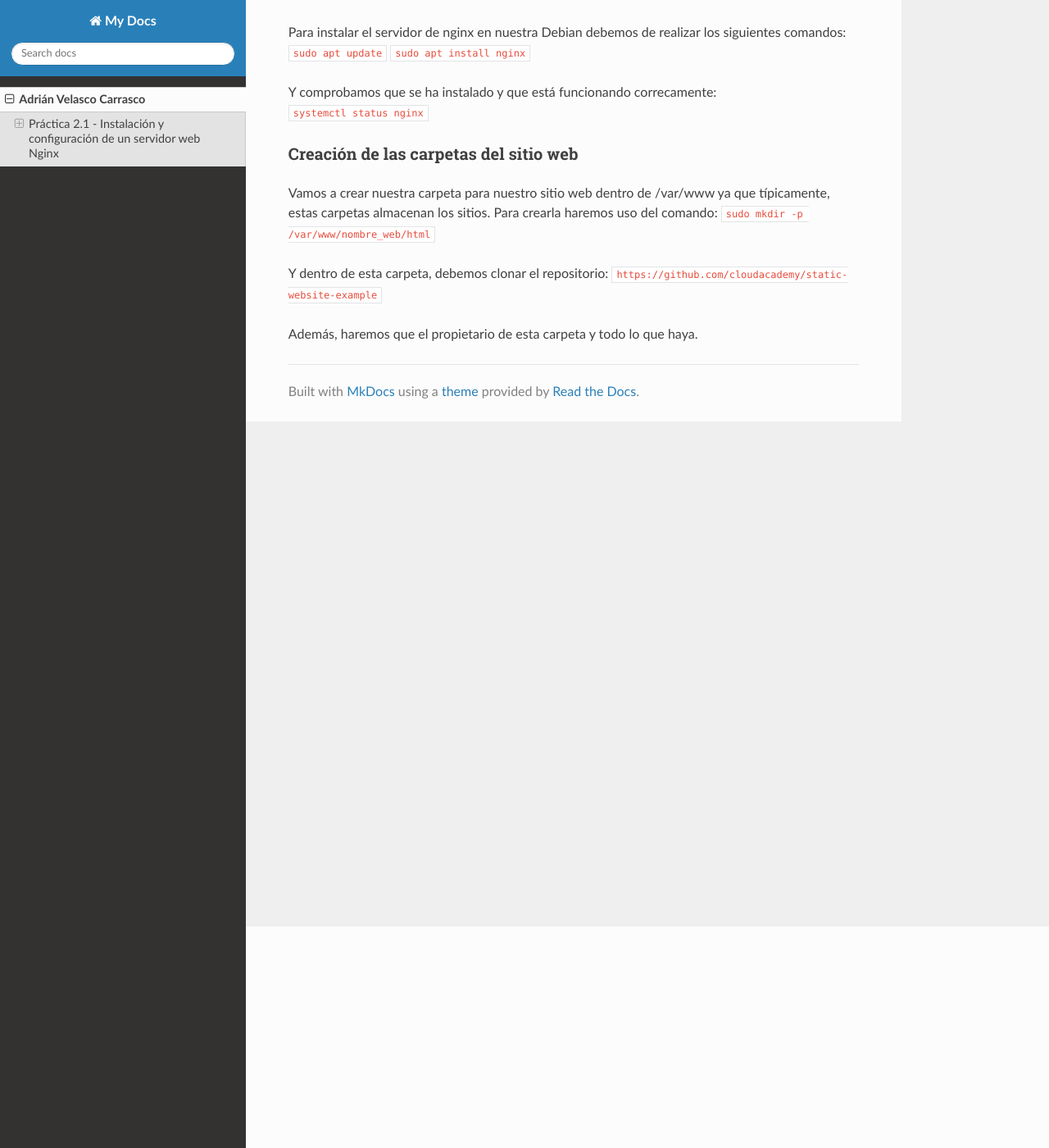
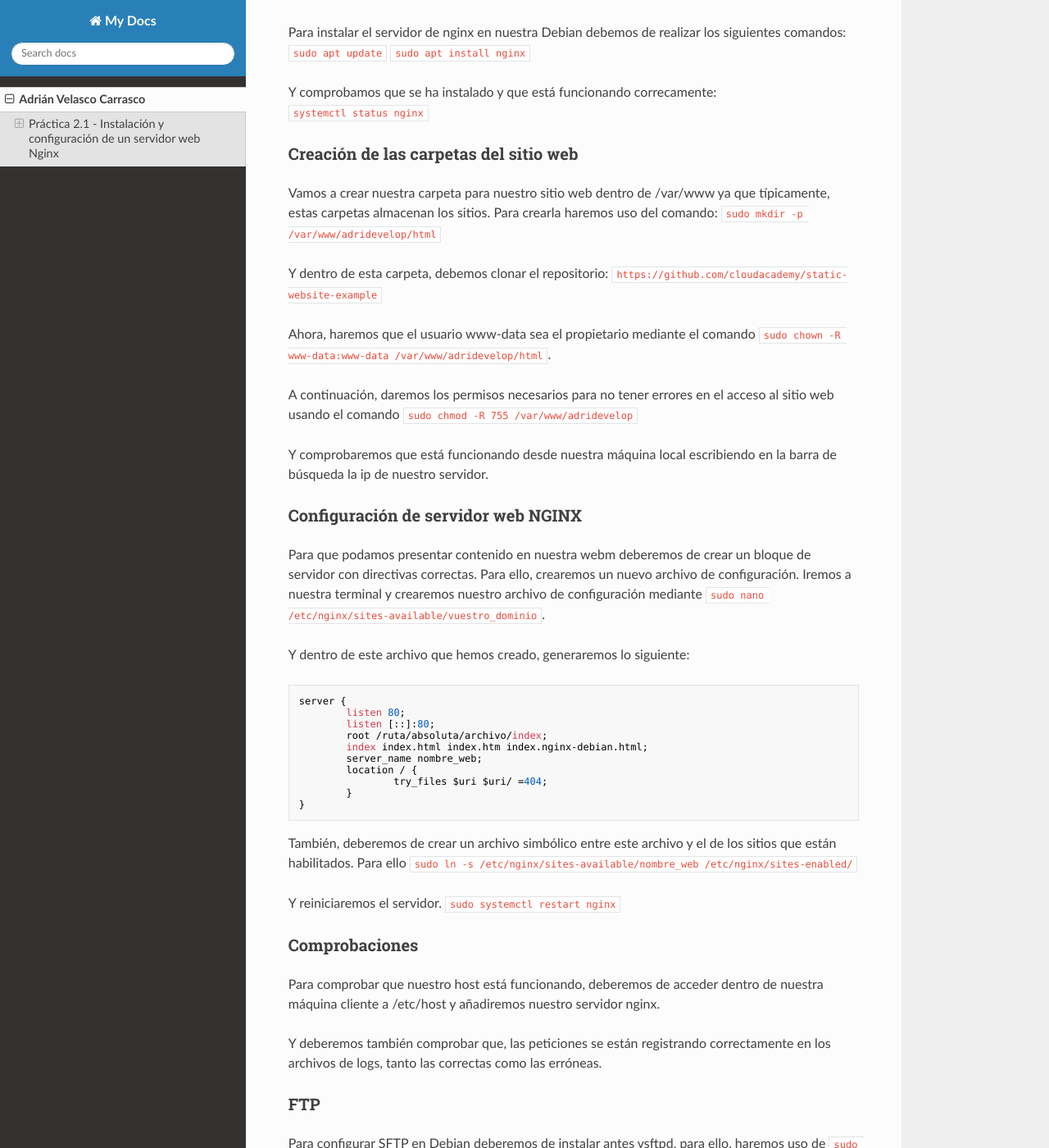
Before and after one commit to adriDevelop/adriDevelop.github.io, an MkDocs documentation site: the page built from docs/index.md, in a window 1280 px wide and 1400 px high, scrolled down 270 px. Shown: the whole window at 82% size. Built offline with MkDocs 1.6.1, drawn with Linux system fonts in a browser that asks for light colours; nearby versions of some CDN libraries; some of the changed text lies outside the part shown.

Commit message:
Termino documentación. Faltan Capturas.

````diff
--- a/docs/index.md
+++ b/docs/index.md
@@ -14,8 +14,62 @@ Y comprobamos que se ha instalado y que está funcionando correcamente: <br>
 ### Creación de las carpetas del sitio web
 
 Vamos a crear nuestra carpeta para nuestro sitio web dentro de /var/www ya que típicamente, estas carpetas almacenan los sitios.
-Para crearla haremos uso del comando: `sudo mkdir -p /var/www/nombre_web/html`
+Para crearla haremos uso del comando: `sudo mkdir -p /var/www/adridevelop/html`
 
 Y dentro de esta carpeta, debemos clonar el repositorio: `https://github.com/cloudacademy/static-website-example`
 
-Además, haremos que el propietario de esta carpeta y todo lo que haya.
+Ahora, haremos que el usuario www-data sea el propietario mediante el comando `sudo chown -R www-data:www-data /var/www/adridevelop/html`.
+
+A continuación, daremos los permisos necesarios para no tener errores en el acceso al sitio web usando el comando `sudo chmod -R 755 /var/www/adridevelop`
+
+Y comprobaremos que está funcionando desde nuestra máquina local escribiendo en la barra de búsqueda la ip de nuestro servidor.
+
+### Configuración de servidor web NGINX
+
+Para que podamos presentar contenido en nuestra webm deberemos de crear un bloque de servidor con directivas correctas. Para ello, crearemos un nuevo archivo de configuración. Iremos a nuestra terminal y crearemos nuestro archivo de configuración mediante `sudo nano /etc/nginx/sites-available/vuestro_dominio`.
+
+Y dentro de este archivo que hemos creado, generaremos lo siguiente:
+
+```
+server {
+        listen 80;
+        listen [::]:80;
+        root /ruta/absoluta/archivo/index;
+        index index.html index.htm index.nginx-debian.html;
+        server_name nombre_web;
+        location / {
+                try_files $uri $uri/ =404;
+        }
+}
+```
+
+También, deberemos de crear un archivo simbólico entre este archivo y el de los sitios que están habilitados. Para ello `sudo ln -s /etc/nginx/sites-available/nombre_web /etc/nginx/sites-enabled/`
+
+Y reiniciaremos el servidor. `sudo systemctl restart nginx`
+
+### Comprobaciones
+
+Para comprobar que nuestro host está funcionando, deberemos de acceder dentro de nuestra máquina cliente a /etc/host y añadiremos nuestro servidor nginx.
+
+Y deberemos también comprobar que, las peticiones se están registrando correctamente en los archivos de logs, tanto las correctas como las erróneas.
+
+### FTP
+
+Para configurar SFTP en Debian deberemos de instalar antes vsftpd, para ello, haremos uso de `sudo apt-get install vsftpd`
+
+Tras eso, crearemos una carpeta en nuestro home de Debian llamada ftp. `mkdir /home/adrian-alumno/ftp`
+
+Tras eso, deberemos de crear los certificados de seguridad necesarios mediante `sudo openssl req -x509 -nodes -days 365 -newkey rsa:2048 -keyout /etc/ssl/private/vsftpd.pem -out /etc/ssl/private/vsftpd.pem`
+
+Y una vez realizados estos pasos, deberemos de editar el documento /etc/vsftpd.conf de la siguiente manera: `sudo nano /etc/vsftpd.conf`
+
+
+Y guardaremos los cambios y reiniciaremos el servidor. `sudo systemctl restart -now vsftpd`
+
+
+Tras esta configuración, instalaremos FileZilla y haremos una operación ftp a nuestro servidor. Para ello, deberemos de poner nuestra ip, nombre de usuario, contraseña y puerto para que podamos realizar la conexión.
+
+
+Tras haber realizado la conexión correctamente, debemos pasar un archivo para comprobar que funcoina, en mi caso, una foto.
+
+### HTTPS
````
